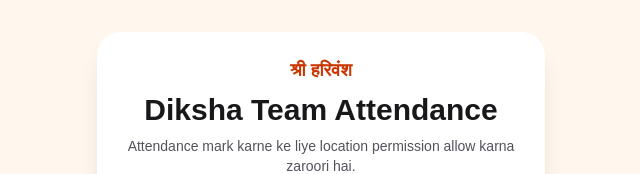
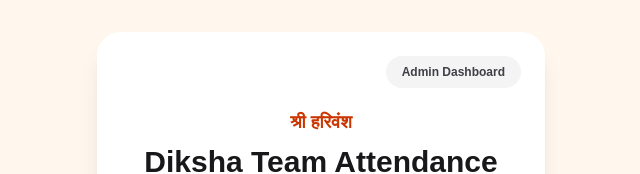
Before and after one commit to nanakmaulik/diksha-team-attendance, a Next.js app: page / in a window 1280 px wide. Shown: the top 174 px of the page, without its empty margins (319-959 px from the left). Built offline with nearby package versions, Linux system fonts and the light colour scheme; no server answers.

Commit message:
Add admin dashboard button on front page

```diff
--- a/src/app/page.tsx
+++ b/src/app/page.tsx
@@ -155,6 +155,14 @@ export default function AttendancePage() {
   return (
     <main className="min-h-screen bg-orange-50 px-4 py-8 text-zinc-900">
       <div className="mx-auto max-w-md rounded-3xl bg-white p-6 shadow-xl">
+      <div className="mb-5 flex justify-end">
+  <a
+    href="/admin"
+    className="rounded-full bg-zinc-100 px-4 py-2 text-xs font-bold text-zinc-700"
+  >
+    Admin Dashboard
+  </a>
+</div>
         <div className="text-center">
           <p className="text-lg font-semibold text-orange-700">श्री हरिवंश</p>
           <h1 className="mt-2 text-3xl font-bold">Diksha Team Attendance</h1>
```
